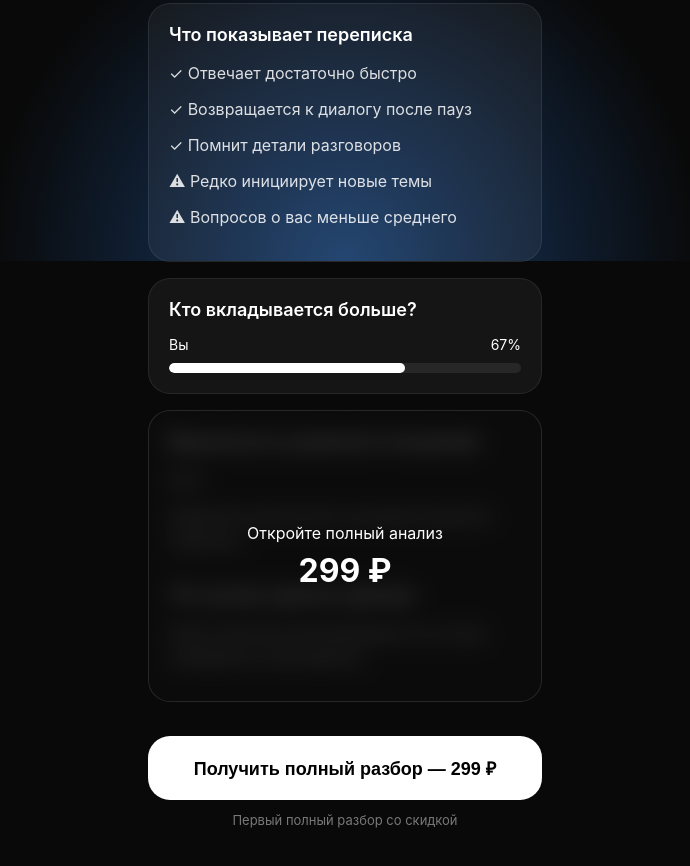
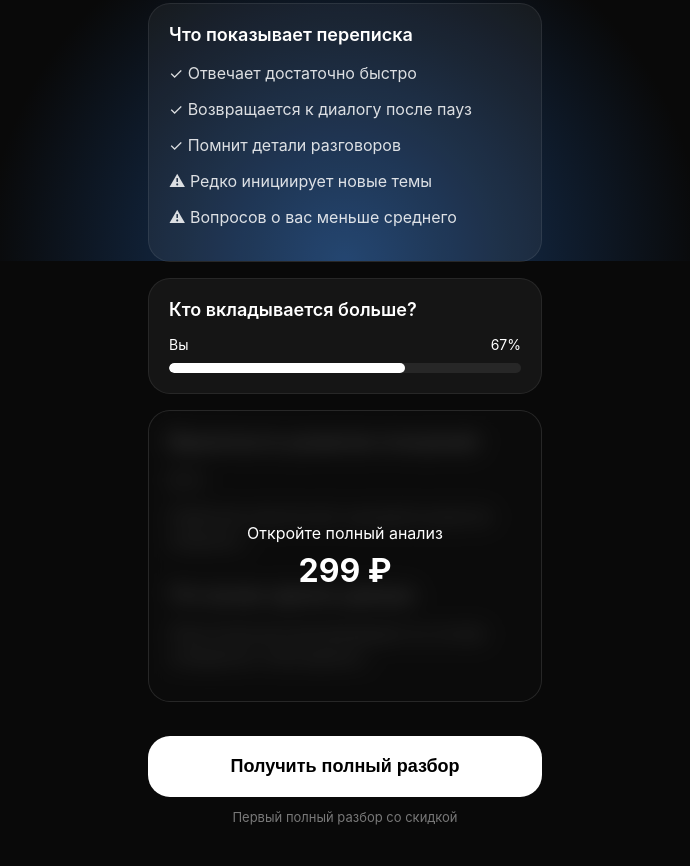
Before and after one commit to betweenapp/betweenapp.github.io, a plain HTML site: page result.html in a window 1280 px wide. Shown: the part 539-1405 px from the top of the page, without its empty margins (295-985 px from the left). Drawn offline with Linux system fonts and the light colour scheme.

Commit message:
Update result.html

```diff
--- a/result.html
+++ b/result.html
@@ -332,8 +332,10 @@ BETWEEN
 
 </div>
 
-<button class="button">
-Получить полный разбор — 299 ₽
+<button
+class="button"
+onclick="window.open('ССЫЛКА_НА_ФОРМУ')">
+Получить полный разбор
 </button>
 
 <div class="small">
```
